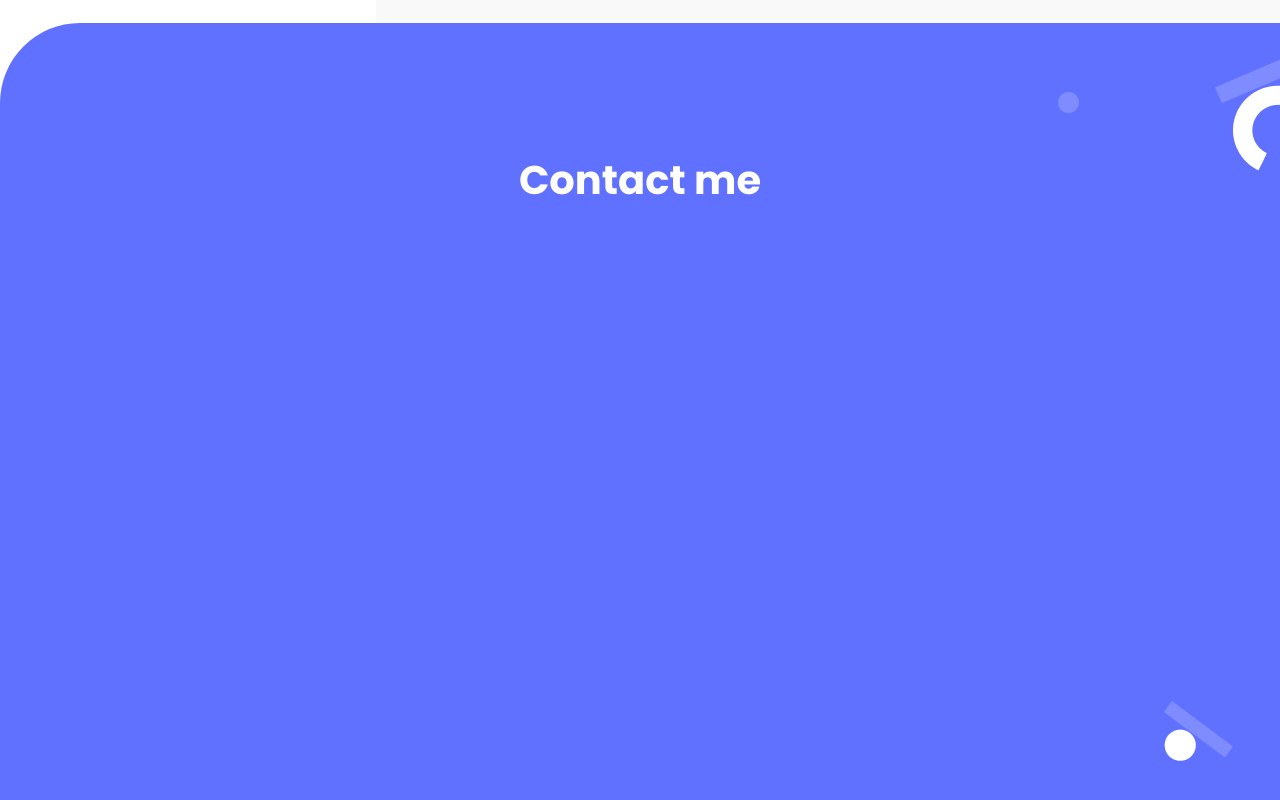
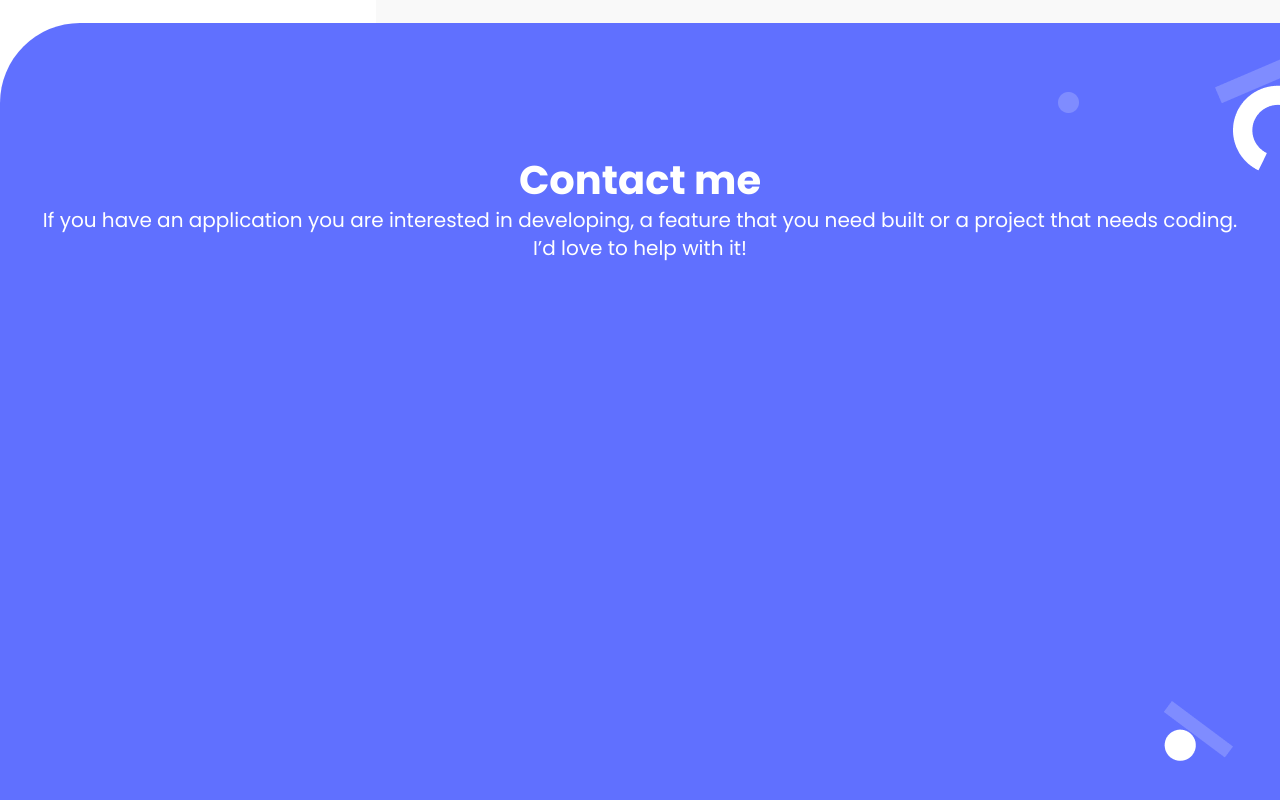
Before and after one commit to MeFizaRazzaq/Portfolio_Project, a website: page index.html in a window 1280 px wide. Shown: the part 4425-5225 px from the top of the page. Drawn offline with Linux system fonts and the light colour scheme.

Commit message:
Contact Description Added

```diff
--- a/index.html
+++ b/index.html
@@ -223,6 +223,8 @@
     <section class="contactForm">
         <div class="contactBase">
             <div class="con-text">Contact me</div>
+            <div class="des">If you have an application you are interested in developing, a feature that you need built or a project that needs coding. <br/>I’d love to help with it!</div>
+
         </div>
     </section>
 </body>
--- a/style.css
+++ b/style.css
@@ -478,4 +478,18 @@
     gap: 12px;
     padding-top: 131px;
   }
+  .des{
+    color: #ffffff;
+    font-size: 20px;
+    font-family: Poppins ,sans-serif;
+    font-weight: 400;
+    line-height: 28px;
+    word-wrap: break-word;
+    display: inline-flex;
+    justify-content: center;
+    align-items: center;
+    padding-left: 24px;
+    padding-right: 24px;
+    text-align: center;
+  }
 }
```
